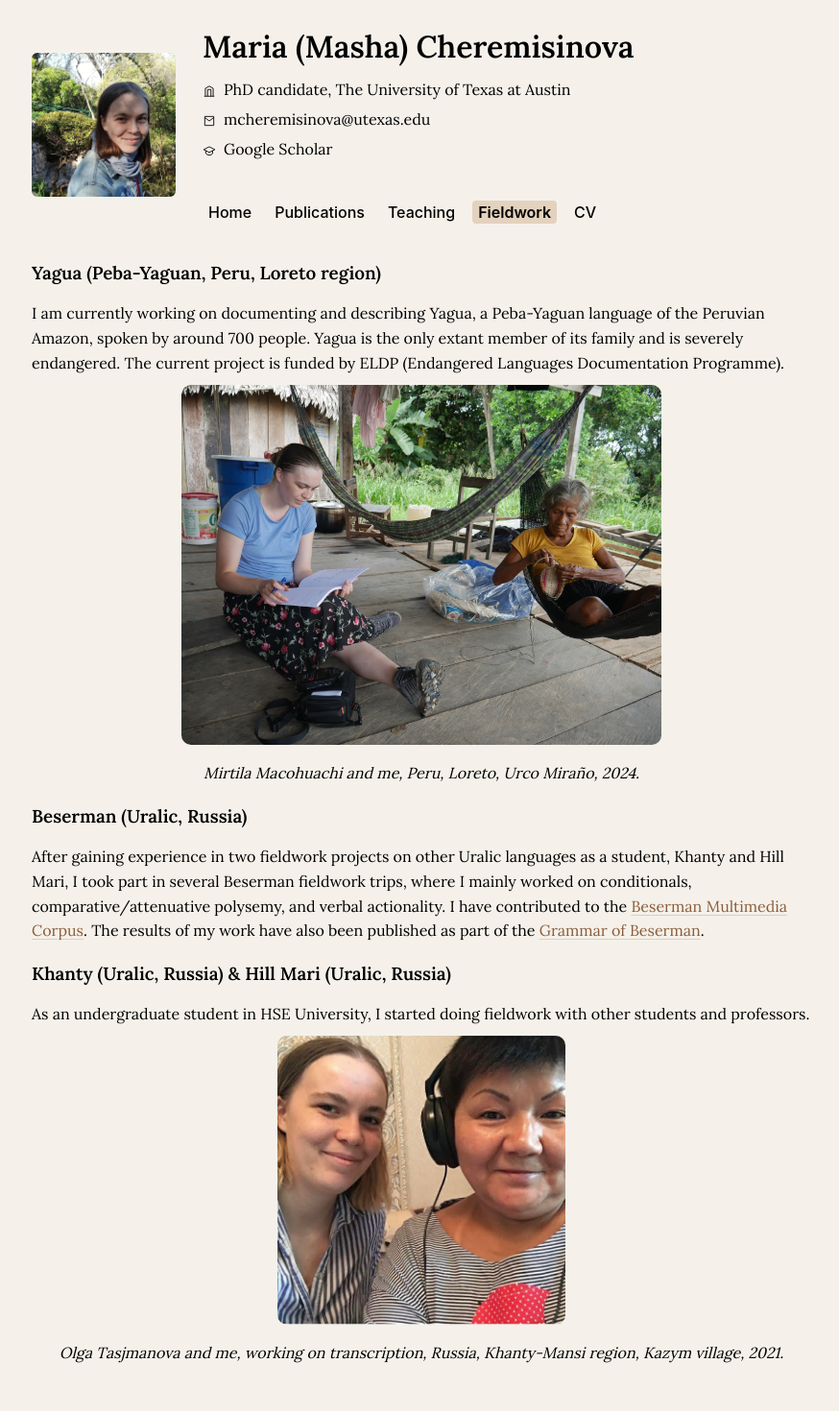
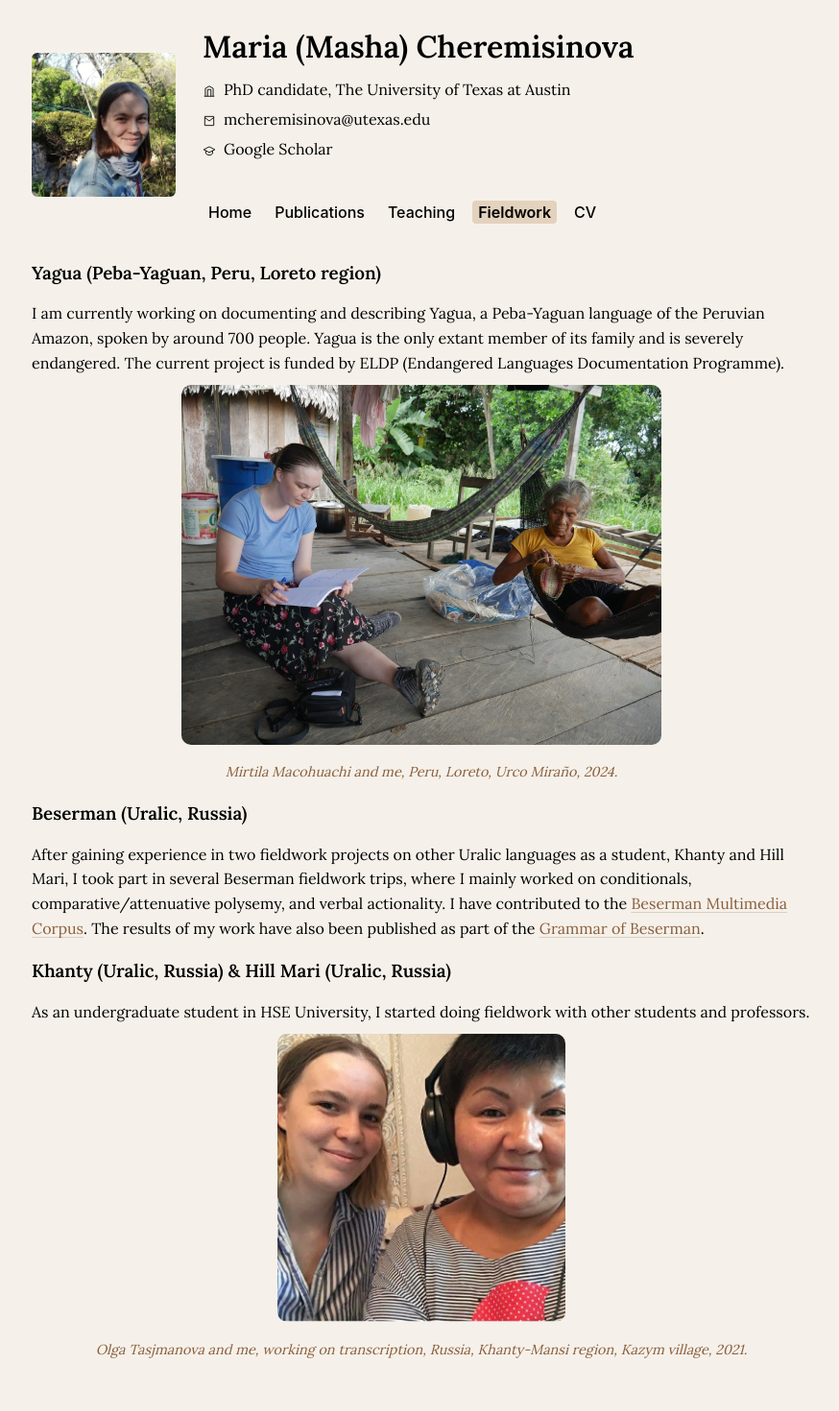
Before and after one commit to mashache/mashache.github.io, a Jekyll site: the page built from pages/fieldwork.md, in a window 1280 px wide. Shown: the whole page at 96% size, without its empty margins (201-1075 px from the left). Built offline with Jekyll 4.4.1, drawn with Linux system fonts in a browser that asks for light colours.

Commit message:
Update fieldwork.md

```diff
--- a/pages/fieldwork.md
+++ b/pages/fieldwork.md
@@ -11,7 +11,7 @@ I am currently working on documenting and describing Yagua, a Peba-Yaguan langua
 <p align="center">
   <img src="../assets/img/Mirtila_masha_fieldwork_2024.jpg" width="500">
 </p>
-<p align="center"><em>Mirtila Macohuachi and me, Peru, Loreto, Urco Miraño, 2024.</em></p>
+<p align="center" style="color:#8B5E3C; font-size:0.9em;"><em>Mirtila Macohuachi and me, Peru, Loreto, Urco Miraño, 2024.</em></p>
 
 ### Beserman (Uralic, Russia)
 After gaining experience in two fieldwork projects on other Uralic languages as a student, Khanty and Hill Mari, I took part in several Beserman fieldwork trips, where I mainly worked on conditionals, comparative/attenuative polysemy, and verbal actionality. I have contributed to the [Beserman Multimedia Corpus](https://beserman.web-corpora.net/index_en.html). The results of my work have also been published as part of the [Grammar of Beserman](https://brill.com/display/title/74226?srsltid=AfmBOooGg2IkzgYDtypz4j06St__yXWMJfPjzkwiz01RK6bd2roTY9Zw&contents=editorial-content).
@@ -23,4 +23,4 @@ As an undergraduate student in HSE University, I started doing fieldwork with ot
 <p align="center">
   <img src="../assets/img/Olga_masha_fieldwork.jpg" width="300">
 </p>
-<p align="center"><em>Olga Tasjmanova and me, working on transcription, Russia, Khanty-Mansi region, Kazym village, 2021.</em></p>
+<p align="center" style="color:#8B5E3C; font-size:0.9em;"><em>Olga Tasjmanova and me, working on transcription, Russia, Khanty-Mansi region, Kazym village, 2021.</em></p>
```
